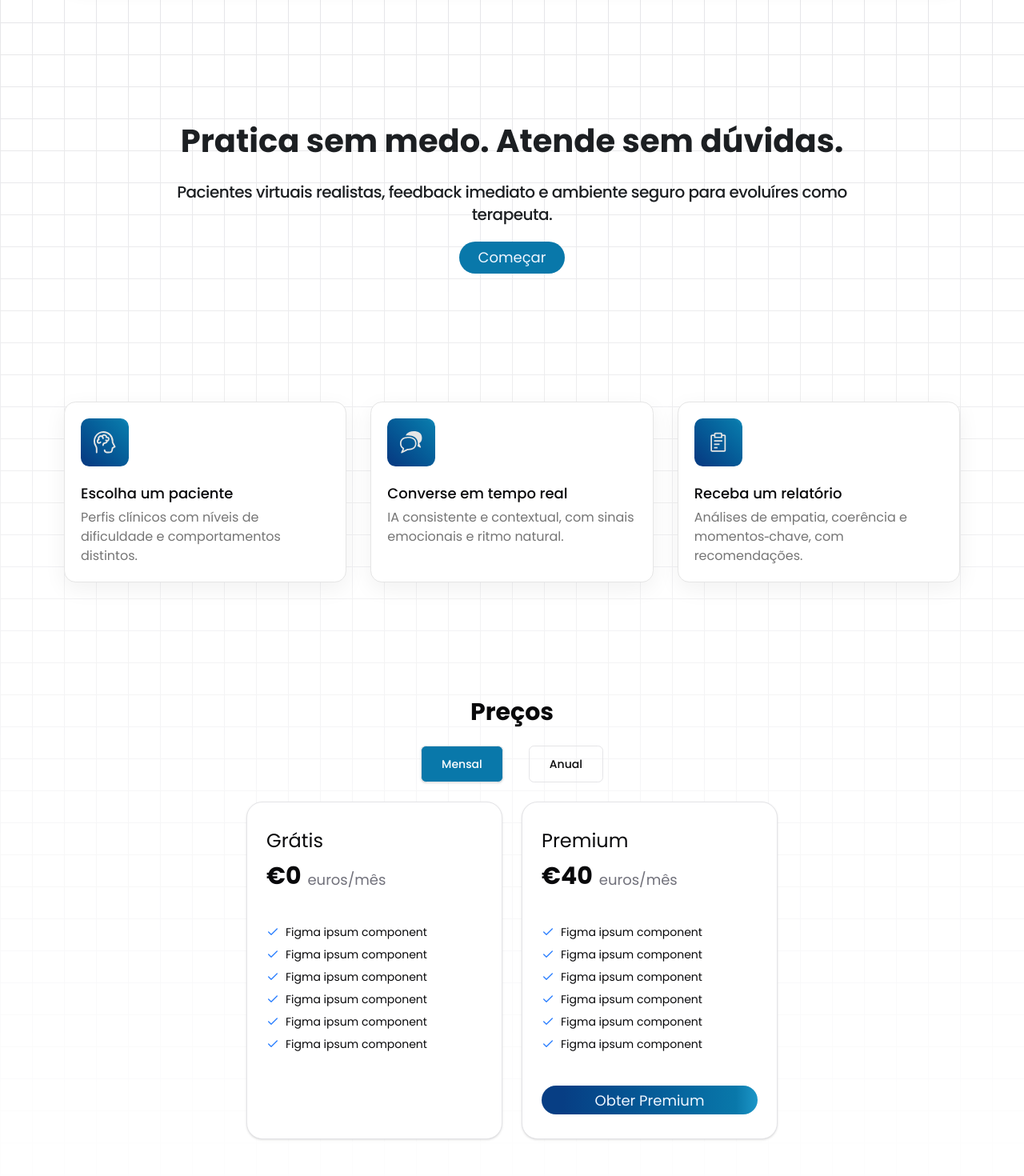
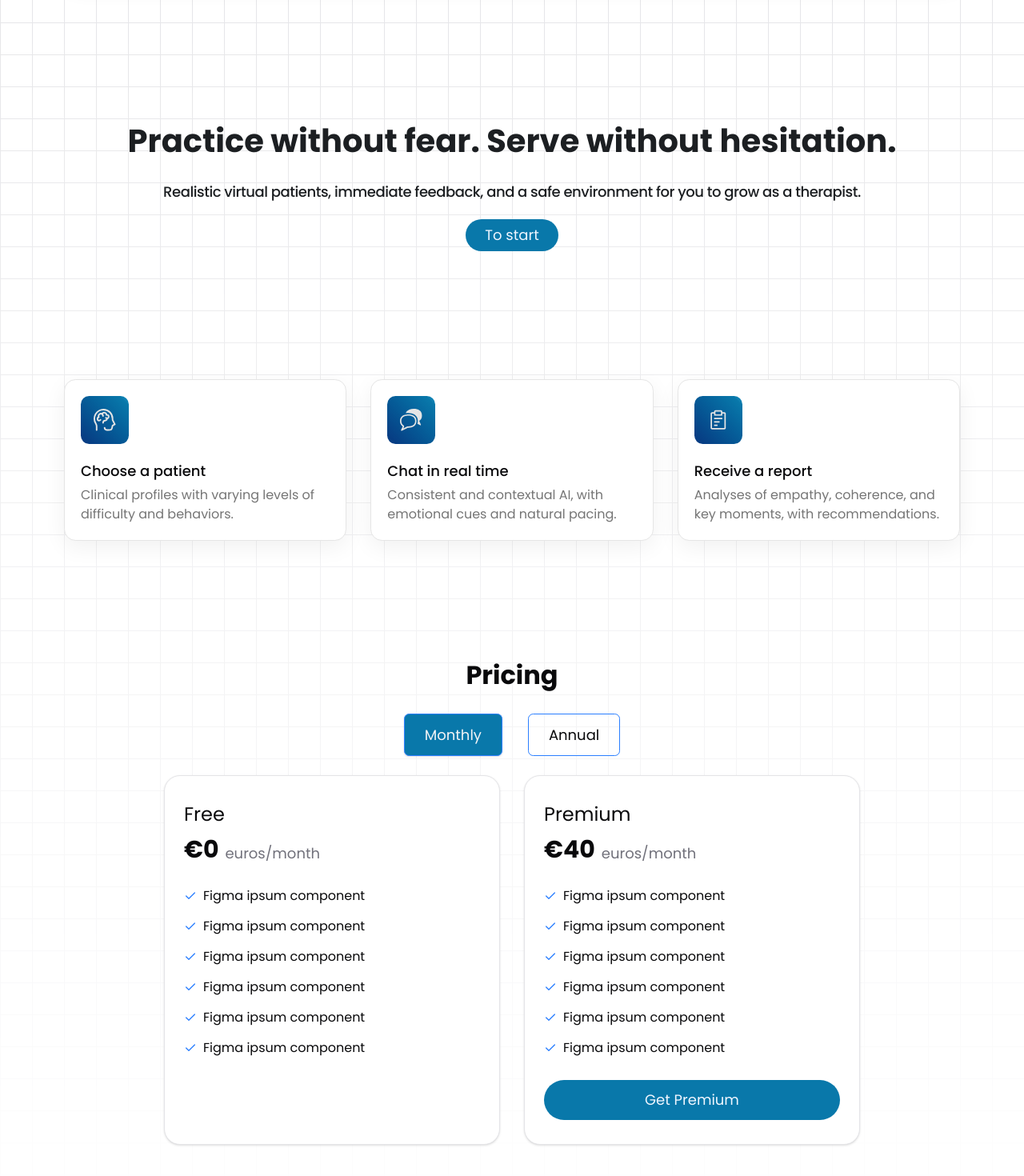
Before and after one commit to ComprehendMe/front-end, a React (Vite) app: page / in a window 1280 px wide. Shown: the part 132-1602 px from the top of the page at 80% size. Built offline with nearby package versions, Linux system fonts and the light colour scheme.

Commit message:
style: changes in pricing card, main route and tabs

```diff
--- a/src/components/pricing-card.tsx
+++ b/src/components/pricing-card.tsx
@@ -35,11 +35,11 @@ interface Pricing2Props {
 }
 
 const PricingSection = ({
-	heading = "Preços",
+	heading = "Pricing",
 	plans = [
 		{
 			id: "free",
-			name: "Grátis",
+			name: "Free",
 			monthlyPrice: "€0",
 			yearlyPrice: "€0",
 			features: [
@@ -65,7 +65,7 @@ const PricingSection = ({
 				{ text: "Figma ipsum component" },
 			],
 			button: {
-				text: "Obter Premium",
+				text: "Get Premium",
 				url: "/",
 			},
 		},
@@ -76,7 +76,7 @@ const PricingSection = ({
 		<section className="pb-32 pt-36">
 			<div className="container">
 				<div className="mx-auto flex max-w-5xl flex-col items-center gap-6 text-center">
-					<h2 className="text-pretty text-3xl font-bold">{heading}</h2>
+					<h2 className="text-pretty text-[32px] font-bold">{heading}</h2>
 					<div className="flex items-center gap-3 text-lg">
 						<Tabs
 							value={isYearly ? "annual" : "monthly"}
@@ -84,16 +84,16 @@ const PricingSection = ({
 							defaultValue="annual"
 						>
 							<TabsList>
-								<TabsTrigger value="monthly">Mensal</TabsTrigger>
-								<TabsTrigger value="annual">Anual</TabsTrigger>
+								<TabsTrigger value="monthly">Monthly</TabsTrigger>
+								<TabsTrigger value="annual">Annual</TabsTrigger>
 							</TabsList>
 						</Tabs>
 					</div>
-					<div className="flex flex-col items-stretch gap-6 md:flex-row">
+					<div className="flex flex-col items-stretch gap-[30px] md:flex-row">
 						{plans.map((plan) => (
 							<Card
 								key={plan.id}
-								className="flex w-80 rounded-[20px] py-[30px] gap-[42px] flex-col justify-between text-left"
+								className="flex w-[420px] rounded-[20px] py-[30px] gap-7 flex-col justify-between text-left"
 							>
 								<CardHeader className="gap-2">
 									<p className="font-normal text-[24px]">{plan.name}</p>
@@ -102,16 +102,16 @@ const PricingSection = ({
 											{isYearly ? plan.yearlyPrice : plan.monthlyPrice}
 										</span>
 										<span className="text-muted-foreground text-[18px] font-normal">
-											{isYearly ? "euros/ano" : "euros/mês"}
+											{isYearly ? "euros/year" : "euros/month"}
 										</span>
 									</div>
 								</CardHeader>
 								<CardContent>
-									<ul className="space-y-2">
+									<ul className="space-y-3.5">
 										{plan.features.map((feature, index) => (
 											<li
 												key={index}
-												className="flex items-center gap-2 text-sm"
+												className="flex items-center gap-2 text-[16px] font-normal"
 											>
 												<Check className="size-4 text-blue-500" />
 												<span>{feature.text}</span>
@@ -123,9 +123,9 @@ const PricingSection = ({
 									{plan?.button && (
 										<Button
 											asChild
-											className="w-full rounded-full text-[18px] px-6 bg-linear-to-r from-[#073E84] from-10% via-[#0978AA] via-90% to-[#1C97C8]"
+											className="w-full rounded-full px-6 h-[50px]"
 										>
-											<a href={plan.button?.url} target="_blank">
+											<a href={plan.button?.url} className="text-[18px] font-medium" target="_blank">
 												{plan.button?.text}
 											</a>
 										</Button>
--- a/src/components/ui/tabs.tsx
+++ b/src/components/ui/tabs.tsx
@@ -23,8 +23,7 @@ function TabsList({
 	return (
 		<TabsPrimitive.List
 			data-slot="tabs-list"
-			className={cn(
-				"text-muted-foreground inline-flex w-fit items-center justify-center rounded-lg gap-8",
+			className={cn("inline-flex items-center justify-center gap-8",
 				className,
 			)}
 			{...props}
@@ -40,7 +39,7 @@ function TabsTrigger({
 		<TabsPrimitive.Trigger
 			data-slot="tabs-trigger"
 			className={cn(
-				"data-[state=active]:bg-primary cursor-pointer dark:data-[state=active]:text-foreground focus-visible:border-ring focus-visible:ring-ring/50 focus-visible:outline-ring dark:data-[state=active]:border-input dark:data-[state=active]:bg-input/30 text-foreground data-[state=active]:text-white dark:text-muted-foreground inline-flex h-[calc(100%-1px)] flex-1 items-center justify-center gap-1.5 rounded-sm border px-[25px] py-3 text-sm font-medium whitespace-nowrap transition-[color,box-shadow] focus-visible:ring-[3px] focus-visible:outline-1 disabled:pointer-events-none disabled:opacity-50 data-[state=active]:shadow-sm [&_svg]:pointer-events-none [&_svg]:shrink-0 [&_svg:not([class*='size-'])]:size-4",
+				"data-[state=active]:bg-primary cursor-pointer dark:data-[state=active]:text-foreground focus-visible:border-ring focus-visible:ring-ring/50 focus-visible:outline-ring dark:data-[state=active]:border-input dark:data-[state=active]:bg-input/30 text-foreground data-[state=active]:text-gray-100 dark:text-muted-foreground inline-flex h-[53px] flex-1 items-center justify-center gap-[30px] rounded-sm border border-blue-500 px-[25px] py-3 text-lg font-normal whitespace-nowrap transition-[color,box-shadow] focus-visible:ring-[3px] focus-visible:outline-1 disabled:pointer-events-none disabled:opacity-50 data-[state=active]:shadow-sm [&_svg]:pointer-events-none [&_svg]:shrink-0 [&_svg:not([class*='size-'])]:size-4",
 				className,
 			)}
 			{...props}
--- a/src/routes/index.tsx
+++ b/src/routes/index.tsx
@@ -27,14 +27,13 @@ function App() {
           <main className="flex flex-col justify-center items-center text-center mt-44 z-50">
             <div className="flex flex-col gap-5 items-center">
               <h1 className="text-[40px] font-bold text-[#1C1F22]">
-								Pratica sem medo. Atende sem dúvidas.
+                Practice without fear. Serve without hesitation.
               </h1>
-							<p className="text-xl text-[#1C1F22] font-medium tracking-tight max-w-4xl">
-								Pacientes virtuais realistas, feedback imediato e ambiente
-								seguro para evoluíres como terapeuta.
+              <p className="text-lg text-[#1C1F22] font-medium tracking-tight max-w-4xl">
+                Realistic virtual patients, immediate feedback, and a safe environment for you to grow as a therapist.
               </p>
               <Button size="lg" className="rounded-full text-lg px-6 w-fit">
-								Começar
+                To start
               </Button>
             </div>
           </main>
@@ -48,10 +47,9 @@ function App() {
                 />
               </div>
               <div className="flex flex-col gap-1">
-								<p className="text-lg font-medium">Escolha um paciente</p>
+                <p className="text-lg font-medium">Choose a patient</p>
                 <p className="text-[16px] text-[#757575] font-normal">
-									Perfis clínicos com níveis de dificuldade e comportamentos
-									distintos.
+                  Clinical profiles with varying levels of difficulty and behaviors.
                 </p>
               </div>
             </div>
@@ -64,10 +62,9 @@ function App() {
                 />
               </div>
               <div className="flex flex-col gap-1">
-								<p className="text-lg font-medium">Converse em tempo real</p>
+                <p className="text-lg font-medium">Chat in real time</p>
                 <p className="text-[16px] text-[#757575] font-normal">
-									IA consistente e contextual, com sinais emocionais e ritmo
-									natural.
+                  Consistent and contextual AI, with emotional cues and natural pacing.
                 </p>
               </div>
             </div>
@@ -80,10 +77,9 @@ function App() {
                 />
               </div>
               <div className="flex flex-col gap-1">
-								<p className="text-lg font-medium">Receba um relatório</p>
+                <p className="text-lg font-medium">Receive a report</p>
                 <p className="text-[16px] text-[#757575] font-normal">
-									Análises de empatia, coerência e momentos‑chave, com
-									recomendações.
+                  Analyses of empathy, coherence, and key moments, with recommendations.
                 </p>
               </div>
             </div>
```
Lines whose indentation alone changed are shown as unchanged.
